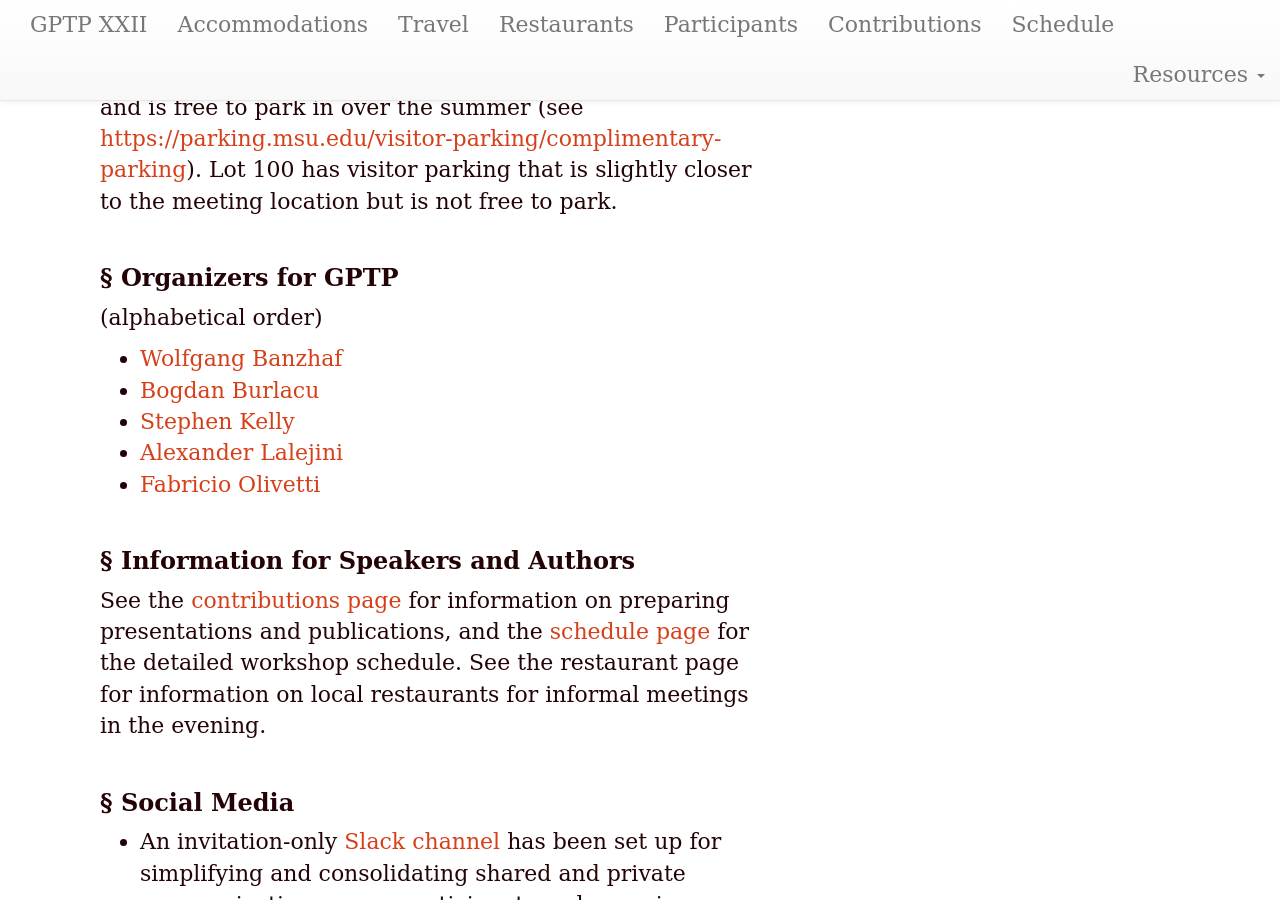
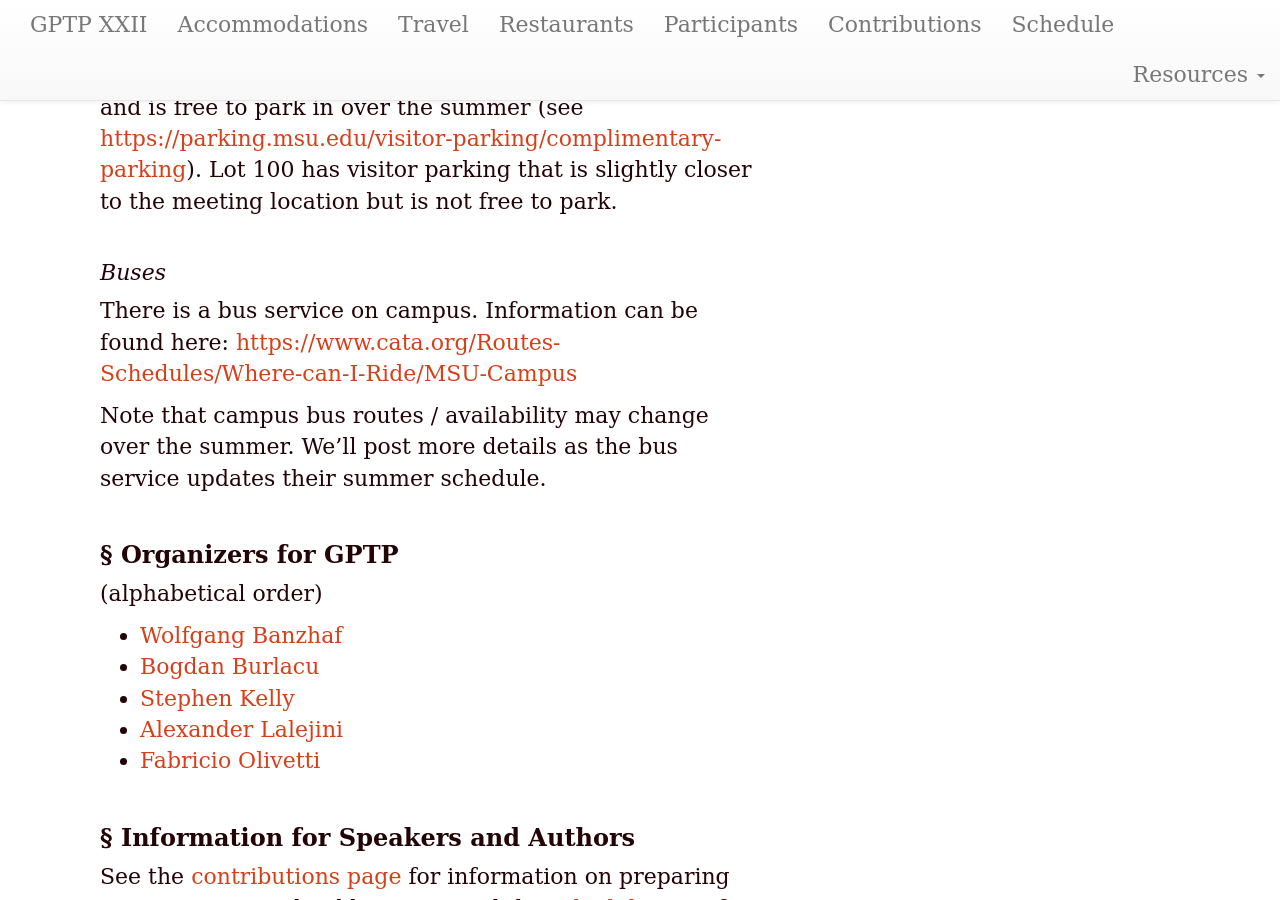
Before and after one commit to GPTP-workshop/gptp-workshop.github.io, a Jekyll site: the page built from index.md, in a window 1280 px wide and 900 px high, scrolled down 963 px. Built offline with Jekyll 4.4.1, drawn with Linux system fonts in a browser that asks for light colours.

Commit message:
Add info about msu campus buses

```diff
--- a/index.md
+++ b/index.md
@@ -28,6 +28,14 @@ For more information about parking on Michigan State University's campus, [see h
 See the map linked above for the locations of different parking lots.
 Lot 91 is nearby and is free to park in over the summer (see <https://parking.msu.edu/visitor-parking/complimentary-parking>).
 Lot 100 has visitor parking that is slightly closer to the meeting location but is not free to park.
+
+#### Buses
+
+There is a bus service on campus.
+Information can be found here: <https://www.cata.org/Routes-Schedules/Where-can-I-Ride/MSU-Campus>
+
+Note that campus bus routes / availability may change over the summer.
+We'll post more details as the bus service updates their summer schedule.
 
 <!--
 ### Accommodations
```
Also changed, not shown: travel.md (+8 -0 lines).
